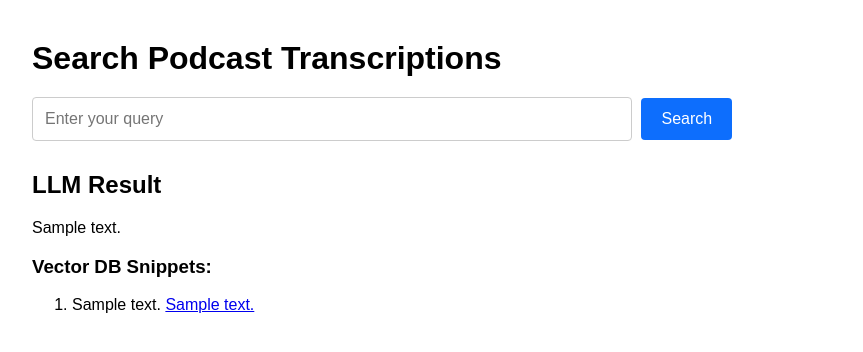
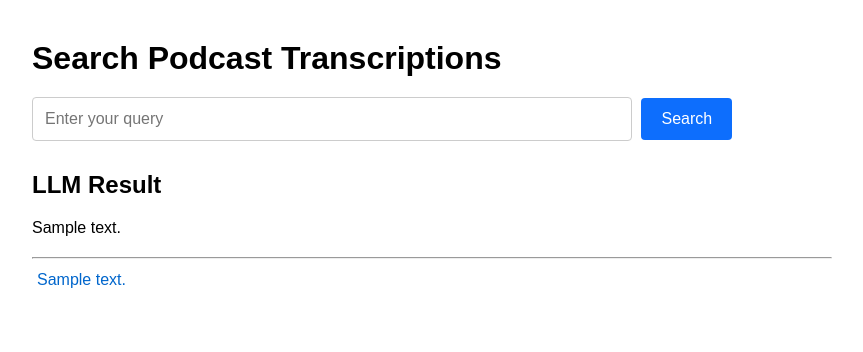
Before and after one commit to allenhutchison/podcast-rag, a Flask app: template src/templates/index.html in a window 1280 px wide. Shown: the top 352 px of the page, without its empty margins (208-1071 px from the left). Run offline with Flask 3, Linux system fonts and the light colour scheme; the template is opened without the code that fills it: most values are stand-ins (such as "Sample title", 1, 10 or a date in 2020).

Commit message:
Enhance footnote functionality in the application; update citation format to use footnotes and improve JSON parsing for vector DB snippets

```diff
--- a/prompts/archive_question.txt
+++ b/prompts/archive_question.txt
@@ -6,7 +6,10 @@ context as possible from the snippets. Include examples and insights where appro
 If the snippets don't provide enough information to answer the users question, draw on
 your own knowledge, but indicate that you have done this.
 
-Each snippet has a number, make sure to cite the snippets you use for your answer.
+Use footnotes to cite your sources. Format footnotes as [1], [2], etc. at the end of relevant sentences.
+Place each citation immediately after the sentence it supports. If there are multiple citations list each
+one individually [1], [2], [3] for example.
+
 If your answer includes a reference to a book, then please format that reference as
 a link to google, to help the user search for a copy of the book.
 
--- a/src/app.py
+++ b/src/app.py
@@ -1,5 +1,6 @@
 import argparse
 import logging
+import json
 
 import markdown
 from flask import Flask, jsonify, render_template, request
@@ -80,19 +81,21 @@ def index():
             html_content = markdown.markdown(text_md)
             styled_text = Markup(html_content)
 
-        # 3) Get vector DB snippets (example method call)
-        db_snippets = rag_manager.search_snippets(query)
-        # db_snippets should be a list of dicts like:
-        # [{'text': 'Snippet text...', 'source': 'http://example.com'}, ...]
+        # 3) Get vector DB snippets and parse JSON
+        db_snippets = json.loads(rag_manager.search_snippets(query))
+        db_results = []
 
-        # 4) Build a footnote-like structure
+        # 4) Build footnotes with episode info
         for i, snippet in enumerate(db_snippets, start=1):
             footnote_link = f"[{i}]"
-            # We'll keep the snippet text in plain Markdown and link to snippet['source']
+            source_text = f"{snippet['episode']}" if snippet.get('episode') else ''
+            source_link = snippet.get('source', '#')
+
             db_results.append({
                 'footnote': footnote_link,
                 'text': snippet['text'],
-                'source': snippet.get('source', '#')
+                'source': source_link,
+                'source_text': source_text
             })
 
     return render_template('index.html', results=results, styled_text=styled_text, db_results=db_results)
--- a/src/templates/index.html
+++ b/src/templates/index.html
@@ -43,6 +43,66 @@
         .results {
             margin-top: 30px;
         }
+        .footnote-content {
+            display: none;
+            padding: 10px;
+            margin: 5px 0;
+            background-color: #f5f5f5;
+            border-radius: 4px;
+        }
+
+        .footnote-number {
+            cursor: pointer;
+            color: #0066cc;
+            text-decoration: none;
+        }
+
+        .footnote-number:hover {
+            text-decoration: underline;
+        }
+
+        .footnotes {
+            margin-top: 20px;
+        }
+
+        .footnote-references {
+            display: flex;
+            gap: 10px;
+            flex-wrap: wrap;
+            margin: 10px 0;
+        }
+
+        .footnote-number {
+            cursor: pointer;
+            color: #0066cc;
+            text-decoration: none;
+            padding: 2px 5px;
+        }
+
+        .footnote-content {
+            display: none;
+            padding: 10px;
+            margin: 5px 0;
+            background-color: #f5f5f5;
+            border-radius: 4px;
+        }
+
+        .footnote-ref {
+            font-size: 0.8em;
+            vertical-align: super;
+            color: #0066cc;
+            text-decoration: none;
+            cursor: pointer;
+        }
+
+        .footnote-content.highlight {
+            animation: highlight 2s ease-in-out;
+        }
+
+        @keyframes highlight {
+            0% { background-color: #fff7d6; }
+            100% { background-color: #f5f5f5; }
+        }
     </style>
 </head>
 <body>
@@ -56,20 +116,68 @@
         {% if styled_text %}
           <div class="results">
             <h2>LLM Result</h2>
-            <div>{{ styled_text|safe }}</div>
-            {% if db_results %}
-              <h3>Vector DB Snippets:</h3>
-              <ol>
-                {% for snippet in db_results %}
-                  <li>
-                    {{ snippet.text }}
-                    <a href="{{ snippet.source }}" target="_blank">{{ snippet.footnote }}</a>
-                  </li>
-                {% endfor %}
-              </ol>
-            {% endif %}
+            <div>
+                {{ styled_text|safe }}
+            </div>
           </div>
         {% endif %}
+
+        {% if db_results %}
+        <div class="footnotes">
+            <hr>
+            <div class="footnote-references">
+                {% for result in db_results %}
+                    <span class="footnote-number" onclick="toggleFootnote('{{ loop.index }}', event)">
+                        {{ result.footnote }}
+                    </span>
+                {% endfor %}
+            </div>
+            {% for result in db_results %}
+                <div id="footnote-content-{{ loop.index }}" class="footnote-content">
+                    {{ result.text }}
+                    {% if result.source %}
+                    <br>
+                    <small>Source: <a href="{{ result.source }}">{{ result.source_text }}</a></small>
+                    {% endif %}
+                </div>
+            {% endfor %}
+        </div>
+        {% endif %}
     </div>
+    <script>
+        function toggleFootnote(index, event) {
+            if (event) {
+                event.preventDefault();
+            }
+            const content = document.getElementById(`footnote-content-${index}`);
+            const allFootnotes = document.getElementsByClassName('footnote-content');
+
+            Array.from(allFootnotes).forEach(note => {
+                if (note.id !== `footnote-content-${index}`) {
+                    note.style.display = 'none';
+                }
+            });
+
+            content.style.display = content.style.display === 'none' ? 'block' : 'none';
+        }
+
+        function processFootnotes() {
+            const content = document.querySelector('.results div');
+            if (!content) return;
+
+            // Replace both single [n] and grouped [n,m,p] footnotes
+            content.innerHTML = content.innerHTML.replace(
+                /\[(\d+(?:\s*,\s*\d+)*)\]/g,
+                function(match, numbers) {
+                    const nums = numbers.split(',').map(n => n.trim());
+                    return nums.map(num =>
+                        `<a class="footnote-ref" onclick="toggleFootnote(${num}, event)">[${num}]</a>`
+                    ).join('');
+                }
+            );
+        }
+
+        document.addEventListener('DOMContentLoaded', processFootnotes);
+    </script>
 </body>
 </html>
```
Also changed, not shown: src/rag.py (+20 -11 lines).
